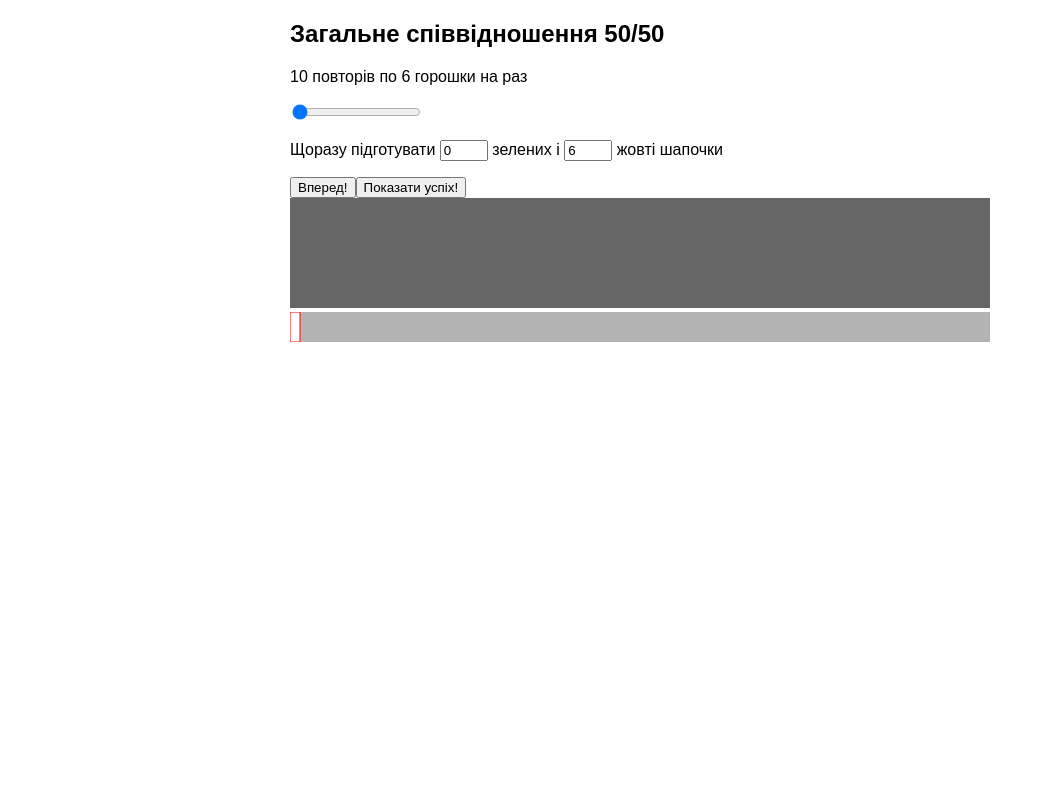
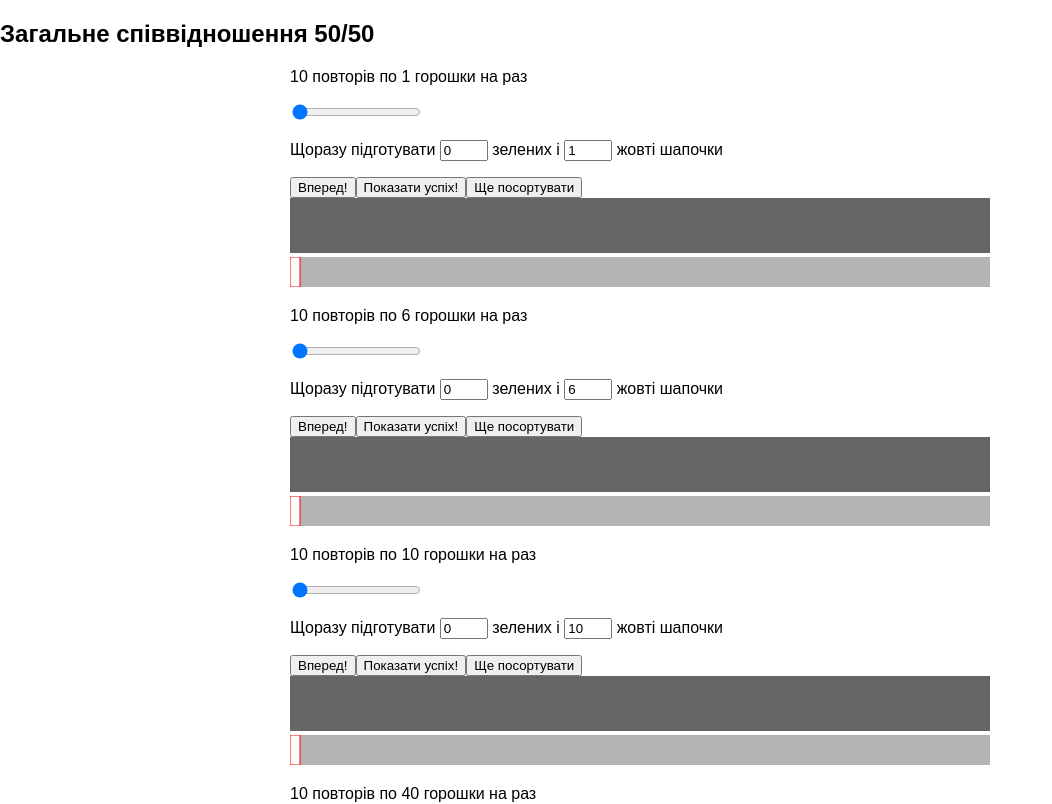
Before and after one commit to Zlira/kotyhoroshky, a React (Create React App) app: page / in a window 1280 px wide. Shown: the top 804 px of the page, without its empty margins (0-1052 px from the left). Built offline with nearby package versions, Linux system fonts and the light colour scheme.

Commit message:
Trial width dependant on number of peas

```diff
--- a/src/App.js
+++ b/src/App.js
@@ -4,17 +4,19 @@ import Header from './Header'
 import Controls from './Controls'
 import Simulation from './Simulation'
 import Results from './Results'
-import {getData, sortedDataBySuccess} from './PeaData'
+import {getData, sortedDataBySuccess, sortedTrialByMatching} from './PeaData'
 
 
 class SimulationApp extends Component {
   // todo add a way to use options other then just green/yellow
   constructor(props) {
     super(props)
-    const peasPerTrial = 6
-    const numTrials = 10
+    const peasPerTrial = props.peasPerTrial || 6
+    const numTrials = props.numTrials || 10
     this.options = ['green', 'yellow']
     this.state = {
+      // TODO should this be in state if it can be inferred from
+      // paeData?
       trialParams: {
         numTrials: numTrials,
         peasPerTrial: peasPerTrial,
@@ -24,16 +26,15 @@ class SimulationApp extends Component {
         yellow: peasPerTrial,
       },
       peaData: Array(numTrials),
-      // todo move this to data
       successRate: 0,
     }
     this.handleUserGuess = this.handleUserGuess.bind(this)
     this.generateData = this.generateData.bind(this)
     this.calculateSuccessRate = this.calculateSuccessRate.bind(this)
     this.sortDataBySuccess = this.sortDataBySuccess.bind(this)
+    this.sortDataByMatching = this.sortDataByMatching.bind(this)
   }
 
-  // todo move all data related functions to a separate class
   generateData() {
     const data = getData(
       ['green', 'yellow'], this.state.trialParams.numTrials,
@@ -43,16 +44,22 @@ class SimulationApp extends Component {
     this.setState({peaData: data, successRate: successRate})
   }
 
-  // todo maybe calculate success rate for each trial during data generation
   calculateSuccessRate(data) {
     return 1 - data.map((trial) => trial.successRate)
                    .reduce((acc, val) => acc + val)
                    / data.length
   }
 
+  // TODO think of a better name
   sortDataBySuccess() {
     this.setState({
       peaData: sortedDataBySuccess(this.state.peaData)
+    })
+  }
+
+  sortDataByMatching() {
+    this.setState({
+      peaData: this.state.peaData.map(sortedTrialByMatching)
     })
   }
 
@@ -74,12 +81,12 @@ class SimulationApp extends Component {
   render() {
     return (
       <section className="SimulationApp">
-        <Header />
         <Controls trialParams={this.state.trialParams}
                   userGuess={this.state.userGuess}
                   handleUserGuess={this.handleUserGuess}
                   generateData={this.generateData}
-                  sortData={this.sortDataBySuccess} />
+                  sortDataByMatching={this.sortDataByMatching}
+                  sortDataBySuccess={this.sortDataBySuccess} />
         <Simulation data={this.state.peaData} />
         <Results width="700" successRate={this.state.successRate}/>
       </section>
@@ -87,4 +94,17 @@ class SimulationApp extends Component {
   }
 }
 
-export default SimulationApp;
+class App extends Component {
+  render() {
+    return  (
+    <section>
+    <Header />
+      <SimulationApp peasPerTrial={1} />
+      <SimulationApp peasPerTrial={6} />
+      <SimulationApp peasPerTrial={10} />
+      <SimulationApp peasPerTrial={40} />
+    </section>)
+  }
+}
+
+export default App;
--- a/src/Controls.js
+++ b/src/Controls.js
@@ -9,7 +9,8 @@ class Controls extends Component {
                          userGuess={this.props.userGuess}
                          handleUserGuess={this.props.handleUserGuess} />
       <RunButton generateData={this.props.generateData}/>
-      <SortButton sortData={this.props.sortData}/>
+      <SortBySuccessButton sortData={this.props.sortDataBySuccess}/>
+      <SortByMatchingButton sortData={this.props.sortDataByMatching} />
     </div>
   }
 }
@@ -58,9 +59,12 @@ class RunButton extends Component {
   }
 }
 
-function SortButton(props) {
+function SortBySuccessButton(props) {
   return <button onClick={props.sortData}>Показати успіх!</button>
 }
 
+function SortByMatchingButton(props) {
+  return <button onClick={props.sortData}>Ще посортувати</button>
+}
 
 export default Controls
--- a/src/PeaData.js
+++ b/src/PeaData.js
@@ -9,8 +9,9 @@ function getData(peaVariants, numTrials, peasPerTrial, userHopes) {
     return data
 }
 
+// TODO no need for this function
 function sortedDataBySuccess(data)  {
-  return data.map(trial => sortedTrialBySuccess(trial))
+  return data.map(sortedTrialBySuccess)
 }
 
 function getTrial(peaVariants, numPeas, userHopes) {
@@ -49,6 +50,25 @@ function sortedTrialBySuccess(trial) {
   sortedExpected = [...sortedExpected, ...redundunt]
   return {
     ...trial, expected: sortedExpected,
+  }
+}
+
+
+function sortedTrialByMatching(trial) {
+  let compareExpectedPeas = (p1, p2) => {
+    let needed1 = Boolean(p1.provedNeeded)
+    let needed2 = Boolean(p2.provedNeeded)
+    if (p1 === p2) {return 0}
+    return needed1 > needed2? -1 : 1
+  }
+  const expected = trial.expected.slice()
+  const actual = trial.actual.slice()
+    .map((pea, index) => [pea, index])
+    .sort((p1, p2) => compareExpectedPeas(expected[p1[1]], expected[p2[1]]))
+    .map(p => p[0])
+  expected.sort(compareExpectedPeas)
+  return {
+    ...trial, expected: expected, actual: actual
   }
 }
 
@@ -111,4 +131,4 @@ function getPea(variant, existsIn, provedNeeded) {
   }
 }
 
-export {getData, sortedDataBySuccess};
+export {getData, sortedDataBySuccess, sortedTrialByMatching};
--- a/src/Simulation.js
+++ b/src/Simulation.js
@@ -9,7 +9,10 @@ function getTrialCooridates(width, height, lineLength, index) {
 class Simulation extends Component {
   // todo calculate this props dynamically
   render() {
-    const trialWidth = 100
+    // TODO link this to a pea size
+    const firstTrial = this.props.data[0]
+    const peasPerTrial = firstTrial? firstTrial.expected.length : 0
+    const trialWidth = 14 * (peasPerTrial + 1)
     const trialHeight = 55
     const width = 700
     const height = Math.ceil(
--- a/src/index.js
+++ b/src/index.js
@@ -1,8 +1,8 @@
 import React from 'react';
 import ReactDOM from 'react-dom';
 import './index.css';
-import SimulationApp from './App';
+import App from './App';
 import registerServiceWorker from './registerServiceWorker';
 
-ReactDOM.render(<SimulationApp />, document.getElementById('root'));
+ReactDOM.render(<App/>, document.getElementById('root'));
 registerServiceWorker();
```
